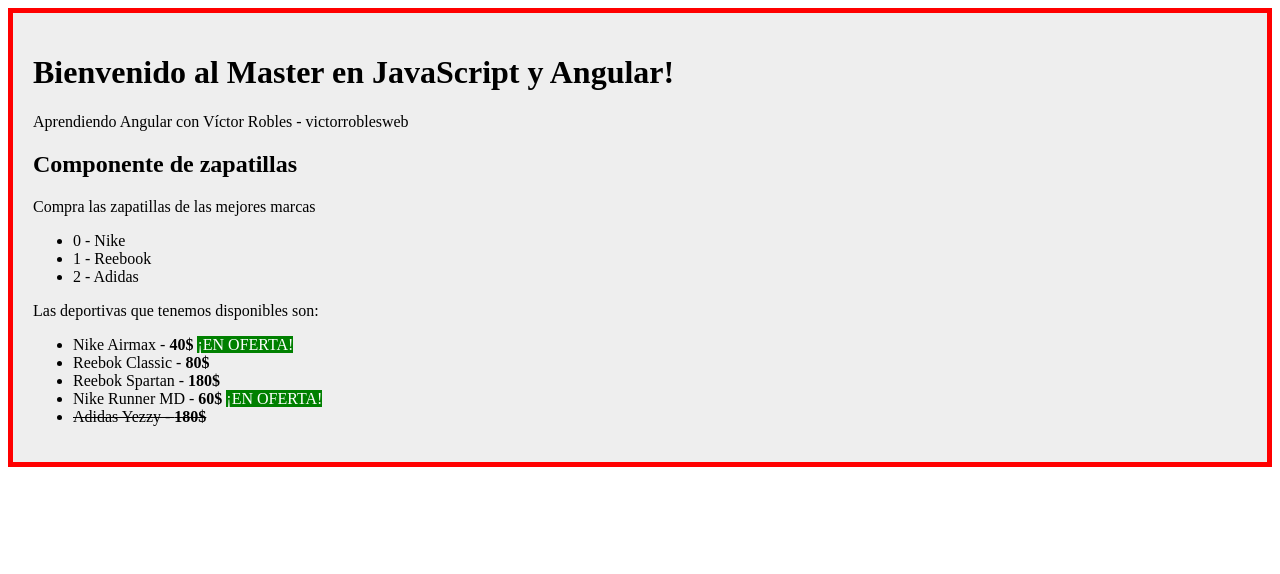
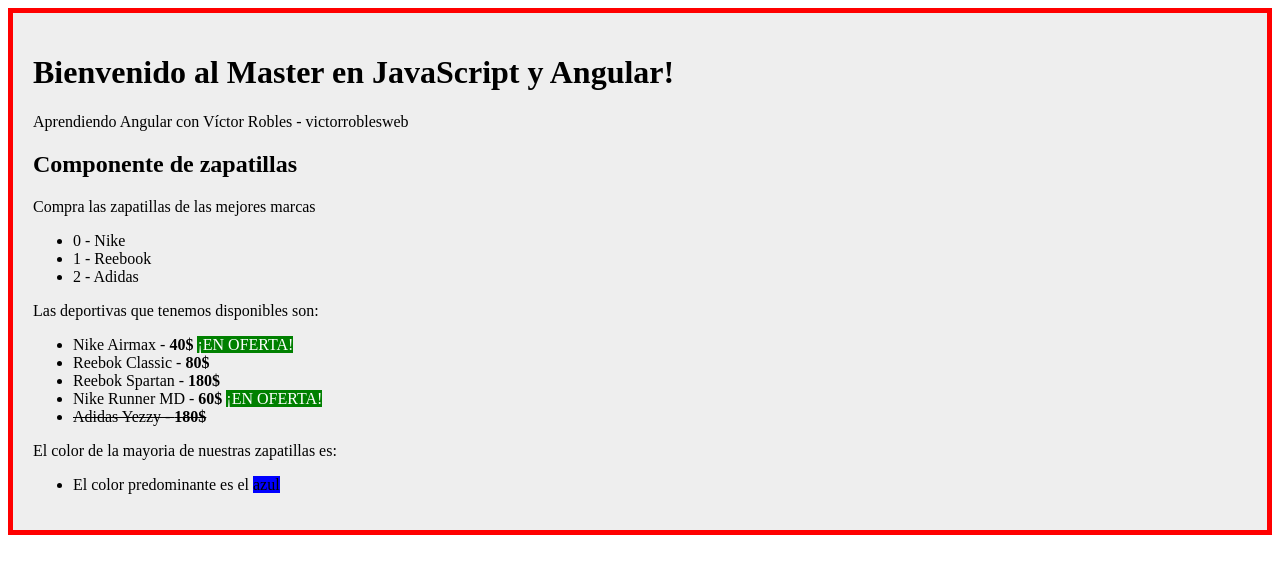
Before and after one commit to carlos-montesm/aprendiendo-angular, an Angular app: page / in a window 1280 px wide. Shown: the top 574 px of the page. Built offline with nearby package versions, Linux system fonts and the light colour scheme.

Commit message:
ngSwitch directive used to highlight the word color in that color of a text, according to the color stored in the color property of the zapatillas component, and display it in its view

```diff
--- a/src/app/zapatillas/zapatillas.component.html
+++ b/src/app/zapatillas/zapatillas.component.html
@@ -21,3 +21,19 @@
 
     </li>
 </ul>
+
+<p>El color de la mayoria de nuestras zapatillas es:</p>
+<ul [ngSwitch]="color">
+    <li *ngSwitchCase="'yellow'">
+        El color predominante es el <span [ngStyle]="{'background': color}">amarillo</span>
+    </li>
+    <li *ngSwitchCase="'red'">
+        El color predominante es el <span [ngStyle]="{'background': color}">rojo</span>
+    </li>
+    <li *ngSwitchCase="'blue'">
+        El color predominante es el <span [ngStyle]="{'background': color}">azul</span>
+    </li>
+    <li *ngSwitchCase="'orange'">
+        El color predominante es el <span [ngStyle]="{'background': color}">naranja</span>
+    </li>
+</ul>
--- a/src/app/zapatillas/zapatillas.component.ts
+++ b/src/app/zapatillas/zapatillas.component.ts
@@ -10,8 +10,10 @@
     public titulo: string = "Componente de zapatillas";
     public zapatillas: Array<Zapatilla>;
     public marcas: String[];
+    public color: string;
 
     constructor() {
+        this.color = 'blue';
         this.marcas = new Array();
         this.zapatillas = [
             new Zapatilla('Nike Airmax', 'Nike', 'Rojas', 40, true),
```
